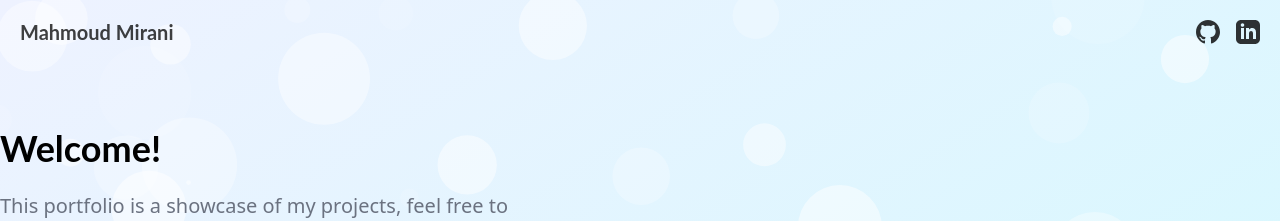
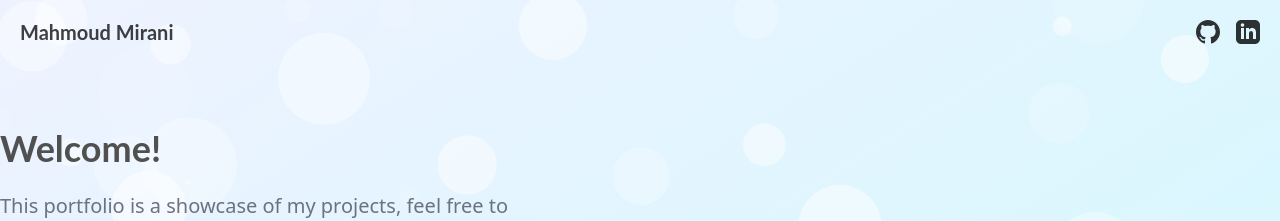
Before and after one commit to MoodMirani/mood-portfolio, a Next.js app: page / in a window 1280 px wide. Shown: the top 221 px of the page. Built offline with nearby package versions, Linux system fonts and the light colour scheme.

Commit message:
adapt title to darkmode, add feedback to footer

```diff
--- a/app/page.tsx
+++ b/app/page.tsx
@@ -11,13 +11,17 @@ export default function Home() {
         <ParticlesBG />
         <h1
           className="animate-fade-up font-display font-bold md:text-4xl"
-          style={{ animationDelay: "0.15s", animationFillMode: "forwards" }}
+          style={{
+            animationDelay: "0.15s",
+            animationFillMode: "forwards",
+            color: "rgb(80, 80, 80)",
+          }}
         >
           Welcome!
         </h1>
 
         <p
-          className="mt-6 max-w-xl animate-fade-up text-gray-500 opacity-0 [text-wrap:balance] md:text-xl"
+          className="mt-6 max-w-xl animate-fade-up text-gray-500 [text-wrap:balance] md:text-xl"
           style={{ animationDelay: "0.25s", animationFillMode: "forwards" }}
         >
           This portfolio is a showcase of my projects, feel free to explore my
--- a/components/layout/footer.tsx
+++ b/components/layout/footer.tsx
@@ -1,13 +1,13 @@
 export default function Footer() {
   return (
-    <div className="absolute flex w-full justify-evenly py-5 text-center">
+    <div className="absolute z-10 flex w-full justify-evenly py-5 text-center">
       <div className="text-gray-500">
         A project created by{" "}
         <div className="flex">
           <p className="font-semibold text-gray-600">Mahmoud Mirani</p>
           &nbsp;|&nbsp;<p>mahso@kth.se</p>&nbsp;|&nbsp;
           <a
-            className="underline-offset-2 hover:underline"
+            className="underline-offset-2 hover:text-blue-500 hover:underline"
             href="https://www.linkedin.com/in/mahmoud-mirani/"
             target="_blank"
             rel="noopener noreferrer"
```
